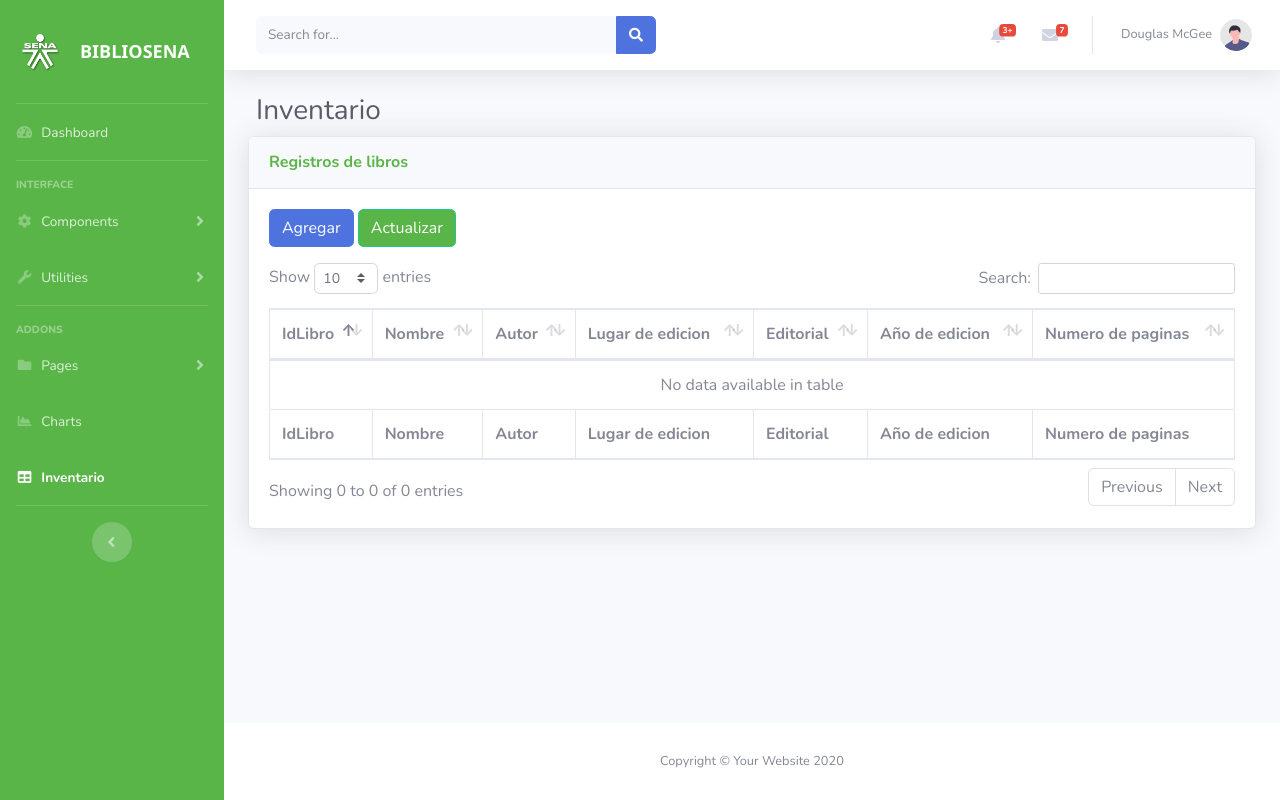
After one commit to JuanitoPetacas/Biblioteca, a PHP site: page /view/Inventario/Inventario.html in a window 1280 px wide. The commit adds this page. Run offline with PHP 8.4, Linux system fonts and the light colour scheme.

Commit message:
inventario

```diff
--- /dev/null
+++ b/assets/css/dashboard.css
@@ -0,0 +1,14 @@
+.text-primary{
+
+
+color: #59b548 !important;
+
+}
+
+.btn-success{
+
+
+background-color: #59b548 !important;
+
+
+}
--- a/assets/css/style-dashboard.css
+++ b/assets/css/style-dashboard.css
@@ -9,11 +9,11 @@
 
 }
 .title-dash{
-    padding-top: 1.5rem;
-    padding-bottom: 1.5rem;
+padding-top: 1.5rem;
+padding-bottom: 1.5rem;
    font-family:'Segoe UI', Tahoma, Geneva, Verdana, sans-serif;
     color: white;
-    font-size: larger;
+    font-size: large;
     font-weight: bold;
     font-stretch:ultra-expanded;
 
--- a/index.php
+++ b/index.html
@@ -73,7 +73,9 @@
 					</div>
 
 					<div class="form-group d-flex justify-content-center mt-5">
-						<input type="submit" value="Ingresar" class="btn float-right login_btn">
+					<a href="./view/Registro/registro.HTML" class="links btn float-right login_btn">Ingresar</a></button>
+
+
 					</div>
 				</form>
 			</div>
--- /dev/null
+++ b/view/Inventario/Inventario.html
@@ -0,0 +1,482 @@
+<!DOCTYPE html>
+<html lang="en">
+
+<head>
+
+    <meta charset="utf-8">
+    <meta http-equiv="X-UA-Compatible" content="IE=edge">
+    <meta name="viewport" content="width=device-width, initial-scale=1, shrink-to-fit=no">
+    <meta name="description" content="">
+    <meta name="author" content="">
+
+    <title>SB Admin 2 - Tables</title>
+
+    <!-- Custom fonts for this template -->
+    <link href="../../assets/vendor/fontawesome-free/css/all.min.css" rel="stylesheet" type="text/css">
+    <link
+        href="https://fonts.googleapis.com/css?family=Nunito:200,200i,300,300i,400,400i,600,600i,700,700i,800,800i,900,900i"
+        rel="stylesheet">
+
+    <!-- Custom styles for this template -->
+    <link href="../../assets/css/sb-admin-2.min.css" rel="stylesheet">
+
+    <!-- Custom styles for this page -->
+    <link href="../../assets/vendor/datatables/dataTables.bootstrap4.min.css" rel="stylesheet">
+    <link rel="stylesheet" href="../../assets/css/style-dashboard.css">
+    <link rel="stylesheet" href="../../assets/css/dashboard.css">
+
+</head>
+
+<body id="page-top">
+
+    <!-- Page Wrapper -->
+    <div id="wrapper">
+
+        <!-- Sidebar -->
+        <ul class="navbar-nav dashboard sidebar sidebar-dark accordion" id="accordionSidebar">
+
+            <!-- Sidebar - Brand -->
+            <div class="d-flex align-items-center">
+                <div class="icon-dash">
+                    <img src="../../assets/img/kisspng-logo-brand-line-5af66c2d1dfee7.1992848415260989891229.png" alt=""
+                        srcset="" class="" width="80rem" height="55rem">
+                </div>
+                <div class="title-dash sidebar-brand-text" id="title">BIBLIOSENA</div>
+            </div>
+
+
+
+            <!-- Divider -->
+            <hr class="sidebar-divider my-0">
+
+            <!-- Nav Item - Dashboard -->
+            <li class="nav-item">
+                <a class="nav-link" href="index.html">
+                    <i class="fas fa-fw fa-tachometer-alt"></i>
+                    <span>Dashboard</span>
+                </a>
+            </li>
+
+            <!-- Divider -->
+            <hr class="sidebar-divider">
+
+            <!-- Heading -->
+            <div class="sidebar-heading">
+                Interface
+            </div>
+
+            <!-- Nav Item - Pages Collapse Menu -->
+            <li class="nav-item">
+                <a class="nav-link collapsed" href="#" data-toggle="collapse" data-target="#collapseTwo"
+                    aria-expanded="true" aria-controls="collapseTwo">
+                    <i class="fas fa-fw fa-cog"></i>
+                    <span>Components</span>
+                </a>
+                <div id="collapseTwo" class="collapse" aria-labelledby="headingTwo" data-parent="#accordionSidebar">
+                    <div class="bg-white py-2 collapse-inner rounded">
+                        <h6 class="collapse-header">Custom Components:</h6>
+                        <a class="collapse-item" href="../../view/Inventario/Inventario.html">Inventario</a>
+
+                    </div>
+                </div>
+            </li>
+
+            <!-- Nav Item - Utilities Collapse Menu -->
+            <li class="nav-item">
+                <a class="nav-link collapsed" href="#" data-toggle="collapse" data-target="#collapseUtilities"
+                    aria-expanded="true" aria-controls="collapseUtilities">
+                    <i class="fas fa-fw fa-wrench"></i>
+                    <span>Utilities</span>
+                </a>
+                <div id="collapseUtilities" class="collapse" aria-labelledby="headingUtilities"
+                    data-parent="#accordionSidebar">
+                    <div class="bg-white py-2 collapse-inner rounded">
+                        <h6 class="collapse-header">Custom Utilities:</h6>
+                        <a class="collapse-item" href="utilities-color.html">Colors</a>
+                        <a class="collapse-item" href="utilities-border.html">Borders</a>
+                        <a class="collapse-item" href="utilities-animation.html">Animations</a>
+                        <a class="collapse-item" href="utilities-other.html">Other</a>
+                    </div>
+                </div>
+            </li>
+
+            <!-- Divider -->
+            <hr class="sidebar-divider">
+
+            <!-- Heading -->
+            <div class="sidebar-heading">
+                Addons
+            </div>
+
+            <!-- Nav Item - Pages Collapse Menu -->
+            <li class="nav-item">
+                <a class="nav-link collapsed" href="#" data-toggle="collapse" data-target="#collapsePages"
+                    aria-expanded="true" aria-controls="collapsePages">
+                    <i class="fas fa-fw fa-folder"></i>
+                    <span>Pages</span>
+                </a>
+                <div id="collapsePages" class="collapse" aria-labelledby="headingPages" data-parent="#accordionSidebar">
+                    <div class="bg-white py-2 collapse-inner rounded">
+                        <h6 class="collapse-header">Login Screens:</h6>
+                        <a class="collapse-item" href="login.html">Login</a>
+                        <a class="collapse-item" href="register.html">Register</a>
+                        <a class="collapse-item" href="forgot-password.html">Forgot Password</a>
+                        <div class="collapse-divider"></div>
+                        <h6 class="collapse-header">Other Pages:</h6>
+                        <a class="collapse-item" href="404.html">404 Page</a>
+                        <a class="collapse-item" href="blank.html">Blank Page</a>
+                    </div>
+                </div>
+            </li>
+
+            <!-- Nav Item - Charts -->
+            <li class="nav-item">
+                <a class="nav-link" href="charts.html">
+                    <i class="fas fa-fw fa-chart-area"></i>
+                    <span>Charts</span></a>
+            </li>
+
+            <!-- Nav Item - Tables -->
+            <li class="nav-item active">
+                <a class="nav-link" href="tables.html">
+                    <i class="fas fa-fw fa-table"></i>
+                    <span>Inventario</span></a>
+            </li>
+
+            <!-- Divider -->
+            <hr class="sidebar-divider d-none d-md-block">
+
+            <!-- Sidebar Toggler (Sidebar) -->
+            <div class="text-center d-none d-md-inline">
+                <button class="rounded-circle border-0" id="sidebarToggle"></button>
+            </div>
+
+        </ul>
+        <!-- End of Sidebar -->
+
+        <!-- Content Wrapper -->
+        <div id="content-wrapper" class="d-flex flex-column">
+
+            <!-- Main Content -->
+            <div id="content">
+
+                <!-- Topbar -->
+                <nav class="navbar navbar-expand navbar-light bg-white topbar mb-4 static-top shadow">
+
+                    <!-- Sidebar Toggle (Topbar) -->
+                    <form class="form-inline">
+                        <button id="sidebarToggleTop" class="btn btn-link d-md-none rounded-circle mr-3">
+                            <i class="fa fa-bars"></i>
+                        </button>
+                    </form>
+
+                    <!-- Topbar Search -->
+                    <form
+                        class="d-none d-sm-inline-block form-inline mr-auto ml-md-3 my-2 my-md-0 mw-100 navbar-search">
+                        <div class="input-group">
+                            <input type="text" class="form-control bg-light border-0 small" placeholder="Search for..."
+                                aria-label="Search" aria-describedby="basic-addon2">
+                            <div class="input-group-append">
+                                <button class="btn btn-primary" type="button">
+                                    <i class="fas fa-search fa-sm"></i>
+                                </button>
+                            </div>
+                        </div>
+                    </form>
+
+                    <!-- Topbar Navbar -->
+                    <ul class="navbar-nav ml-auto">
+
+                        <!-- Nav Item - Search Dropdown (Visible Only XS) -->
+                        <li class="nav-item dropdown no-arrow d-sm-none">
+                            <a class="nav-link dropdown-toggle" href="#" id="searchDropdown" role="button"
+                                data-toggle="dropdown" aria-haspopup="true" aria-expanded="false">
+                                <i class="fas fa-search fa-fw"></i>
+                            </a>
+                            <!-- Dropdown - Messages -->
+                            <div class="dropdown-menu dropdown-menu-right p-3 shadow animated--grow-in"
+                                aria-labelledby="searchDropdown">
+                                <form class="form-inline mr-auto w-100 navbar-search">
+                                    <div class="input-group">
+                                        <input type="text" class="form-control bg-light border-0 small"
+                                            placeholder="Search for..." aria-label="Search"
+                                            aria-describedby="basic-addon2">
+                                        <div class="input-group-append">
+                                            <button class="btn btn-primary" type="button">
+                                                <i class="fas fa-search fa-sm"></i>
+                                            </button>
+                                        </div>
+                                    </div>
+                                </form>
+                            </div>
+                        </li>
+
+                        <!-- Nav Item - Alerts -->
+                        <li class="nav-item dropdown no-arrow mx-1">
+                            <a class="nav-link dropdown-toggle" href="#" id="alertsDropdown" role="button"
+                                data-toggle="dropdown" aria-haspopup="true" aria-expanded="false">
+                                <i class="fas fa-bell fa-fw"></i>
+                                <!-- Counter - Alerts -->
+                                <span class="badge badge-danger badge-counter">3+</span>
+                            </a>
+                            <!-- Dropdown - Alerts -->
+                            <div class="dropdown-list dropdown-menu dropdown-menu-right shadow animated--grow-in"
+                                aria-labelledby="alertsDropdown">
+                                <h6 class="dropdown-header">
+                                    Alerts Center
+                                </h6>
+                                <a class="dropdown-item d-flex align-items-center" href="#">
+                                    <div class="mr-3">
+                                        <div class="icon-circle bg-primary">
+                                            <i class="fas fa-file-alt text-white"></i>
+                                        </div>
+                                    </div>
+                                    <div>
+                                        <div class="small text-gray-500">December 12, 2019</div>
+                                        <span class="font-weight-bold">A new monthly report is ready to download!</span>
+                                    </div>
+                                </a>
+                                <a class="dropdown-item d-flex align-items-center" href="#">
+                                    <div class="mr-3">
+                                        <div class="icon-circle bg-success">
+                                            <i class="fas fa-donate text-white"></i>
+                                        </div>
+                                    </div>
+                                    <div>
+                                        <div class="small text-gray-500">December 7, 2019</div>
+                                        $290.29 has been deposited into your account!
+                                    </div>
+                                </a>
+                                <a class="dropdown-item d-flex align-items-center" href="#">
+                                    <div class="mr-3">
+                                        <div class="icon-circle bg-warning">
+                                            <i class="fas fa-exclamation-triangle text-white"></i>
+                                        </div>
+                                    </div>
+                                    <div>
+                                        <div class="small text-gray-500">December 2, 2019</div>
+                                        Spending Alert: We've noticed unusually high spending for your account.
+                                    </div>
+                                </a>
+                                <a class="dropdown-item text-center small text-gray-500" href="#">Show All Alerts</a>
+                            </div>
+                        </li>
+
+                        <!-- Nav Item - Messages -->
+                        <li class="nav-item dropdown no-arrow mx-1">
+                            <a class="nav-link dropdown-toggle" href="#" id="messagesDropdown" role="button"
+                                data-toggle="dropdown" aria-haspopup="true" aria-expanded="false">
+                                <i class="fas fa-envelope fa-fw"></i>
+                                <!-- Counter - Messages -->
+                                <span class="badge badge-danger badge-counter">7</span>
+                            </a>
+                            <!-- Dropdown - Messages -->
+                            <div class="dropdown-list dropdown-menu dropdown-menu-right shadow animated--grow-in"
+                                aria-labelledby="messagesDropdown">
+                                <h6 class="dropdown-header">
+                                    Message Center
+                                </h6>
+                                <a class="dropdown-item d-flex align-items-center" href="#">
+                                    <div class="dropdown-list-image mr-3">
+                                        <img class="rounded-circle" src="img/undraw_profile_1.svg" alt="...">
+                                        <div class="status-indicator bg-success"></div>
+                                    </div>
+                                    <div class="font-weight-bold">
+                                        <div class="text-truncate">Hi there! I am wondering if you can help me with a
+                                            problem I've been having.</div>
+                                        <div class="small text-gray-500">Emily Fowler · 58m</div>
+                                    </div>
+                                </a>
+                                <a class="dropdown-item d-flex align-items-center" href="#">
+                                    <div class="dropdown-list-image mr-3">
+                                        <img class="rounded-circle" src="img/undraw_profile_2.svg" alt="...">
+                                        <div class="status-indicator"></div>
+                                    </div>
+                                    <div>
+                                        <div class="text-truncate">I have the photos that you ordered last month, how
+                                            would you like them sent to you?</div>
+                                        <div class="small text-gray-500">Jae Chun · 1d</div>
+                                    </div>
+                                </a>
+                                <a class="dropdown-item d-flex align-items-center" href="#">
+                                    <div class="dropdown-list-image mr-3">
+                                        <img class="rounded-circle" src="img/undraw_profile_3.svg" alt="...">
+                                        <div class="status-indicator bg-warning"></div>
+                                    </div>
+                                    <div>
+                                        <div class="text-truncate">Last month's report looks great, I am very happy with
+                                            the progress so far, keep up the good work!</div>
+                                        <div class="small text-gray-500">Morgan Alvarez · 2d</div>
+                                    </div>
+                                </a>
+                                <a class="dropdown-item d-flex align-items-center" href="#">
+                                    <div class="dropdown-list-image mr-3">
+                                        <img class="rounded-circle" src="https://source.unsplash.com/Mv9hjnEUHR4/60x60"
+                                            alt="...">
+                                        <div class="status-indicator bg-success"></div>
+                                    </div>
+                                    <div>
+                                        <div class="text-truncate">Am I a good boy? The reason I ask is because someone
+                                            told me that people say this to all dogs, even if they aren't good...</div>
+                                        <div class="small text-gray-500">Chicken the Dog · 2w</div>
+                                    </div>
+                                </a>
+                                <a class="dropdown-item text-center small text-gray-500" href="#">Read More Messages</a>
+                            </div>
+                        </li>
+
+                        <div class="topbar-divider d-none d-sm-block"></div>
+
+                        <!-- Nav Item - User Information -->
+                        <li class="nav-item dropdown no-arrow">
+                            <a class="nav-link dropdown-toggle" href="#" id="userDropdown" role="button"
+                                data-toggle="dropdown" aria-haspopup="true" aria-expanded="false">
+                                <span class="mr-2 d-none d-lg-inline text-gray-600 small">Douglas McGee</span>
+                                <img class="img-profile rounded-circle" src="img/undraw_profile.svg">
+                            </a>
+                            <!-- Dropdown - User Information -->
+                            <div class="dropdown-menu dropdown-menu-right shadow animated--grow-in"
+                                aria-labelledby="userDropdown">
+                                <a class="dropdown-item" href="#">
+                                    <i class="fas fa-user fa-sm fa-fw mr-2 text-gray-400"></i>
+                                    Profile
+                                </a>
+                                <a class="dropdown-item" href="#">
+                                    <i class="fas fa-cogs fa-sm fa-fw mr-2 text-gray-400"></i>
+                                    Settings
+                                </a>
+                                <a class="dropdown-item" href="#">
+                                    <i class="fas fa-list fa-sm fa-fw mr-2 text-gray-400"></i>
+                                    Activity Log
+                                </a>
+                                <div class="dropdown-divider"></div>
+                                <a class="dropdown-item" href="#" data-toggle="modal" data-target="#logoutModal">
+                                    <i class="fas fa-sign-out-alt fa-sm fa-fw mr-2 text-gray-400"></i>
+                                    Logout
+                                </a>
+                            </div>
+                        </li>
+
+                    </ul>
+
+                </nav>
+                <!-- End of Topbar -->
+
+                <!-- Begin Page Content -->
+                <div class="container-fluid">
+
+                    <!-- Page Heading -->
+                    <h1 class="h3 mb-2 text-gray-800 ml-2">Inventario</h1>
+
+
+                    <!-- DataTales Example -->
+                    <div class="card shadow mb-4">
+                        <div class="card-header py-3">
+                            <h6 class="m-0 font-weight-bold text-primary">Registros de libros</h6>
+                        </div>
+                        <div class="card-body">
+
+                            <button class="btn btn-primary mb-3" type="button" data-dismiss="modal">Agregar</button>
+                            <button class="btn btn-success mb-3" type="button" data-dismiss="modal">Actualizar</button>
+
+
+                            <div class="table-responsive">
+                                <table class="table table-bordered" id="dataTable" width="100%" cellspacing="0">
+                                    <thead>
+                                        <tr>
+                                            <th>IdLibro</th>
+                                            <th>Nombre</th>
+                                            <th>Autor</th>
+                                            <th>Lugar de edicion</th>
+                                            <th>Editorial</th>
+                                            <th>Año de edicion</th>
+                                            <th>Numero de paginas</th>
+                                        </tr>
+                                    </thead>
+                                    <tfoot>
+                                        <tr>
+                                            <th>IdLibro</th>
+                                            <th>Nombre</th>
+                                            <th>Autor</th>
+                                            <th>Lugar de edicion</th>
+                                            <th>Editorial</th>
+                                            <th>Año de edicion</th>
+                                            <th>Numero de paginas</th>
+                                        </tr>
+                                    </tfoot>
+                                    <tbody>
+
+                                    </tbody>
+                                </table>
+                            </div>
+                        </div>
+                    </div>
+
+                </div>
+                <!-- /.container-fluid -->
+
+            </div>
+            <!-- End of Main Content -->
+
+            <!-- Footer -->
+            <footer class="sticky-footer bg-white">
+                <div class="container my-auto">
+                    <div class="copyright text-center my-auto">
+                        <span>Copyright &copy; Your Website 2020</span>
+                    </div>
+                </div>
+            </footer>
+            <!-- End of Footer -->
+
+        </div>
+        <!-- End of Content Wrapper -->
+
+    </div>
+    <!-- End of Page Wrapper -->
+
+    <!-- Scroll to Top Button-->
+    <a class="scroll-to-top rounded" href="#page-top">
+        <i class="fas fa-angle-up"></i>
+    </a>
+
+    <!-- Logout Modal-->
+    <div class="modal fade" id="logoutModal" tabindex="-1" role="dialog" aria-labelledby="exampleModalLabel"
+        aria-hidden="true">
+        <div class="modal-dialog" role="document">
+            <div class="modal-content">
+                <div class="modal-header">
+                    <h5 class="modal-title" id="exampleModalLabel">Ready to Leave?</h5>
+                    <button class="close" type="button" data-dismiss="modal" aria-label="Close">
+                        <span aria-hidden="true">×</span>
+                    </button>
+                </div>
+                <div class="modal-body">Select "Logout" below if you are ready to end your current session.</div>
+                <div class="modal-footer">
+                    <button class="btn btn-secondary" type="button" data-dismiss="modal">Cancel</button>
+                    <a class="btn btn-primary" href="../../index.html">Logout</a>
+                </div>
+            </div>
+        </div>
+    </div>
+
+    <!-- Bootstrap core JavaScript-->
+    <script src="../../assets/vendor/jquery/jquery.min.js"></script>
+    <script src="../../assets/vendor/bootstrap/js/bootstrap.bundle.min.js"></script>
+
+    <!-- Core plugin JavaScript-->
+    <script src="../../assets/vendor/jquery-easing/jquery.easing.min.js"></script>
+
+    <!-- Custom scripts for all pages-->
+    <script src="../../assets/js/sb-admin-2.min.js"></script>
+
+    <!-- Page level plugins -->
+    <script src="../../assets/vendor/datatables/jquery.dataTables.min.js"></script>
+    <script src="../../assets/vendor/datatables/dataTables.bootstrap4.min.js"></script>
+
+    <!-- Page level custom scripts -->
+    <script src="../../assets/js/demo/datatables-demo.js"></script>
+    <script src="../../assets/js/pepe.js"></script>
+
+</body>
+
+</html>
```
Also changed, not shown: assets/css/styles.css (+13 -0 lines), view/Registro/registro.HTML (+11 -11 lines), view/Inventario/sexito.php (deleted).
